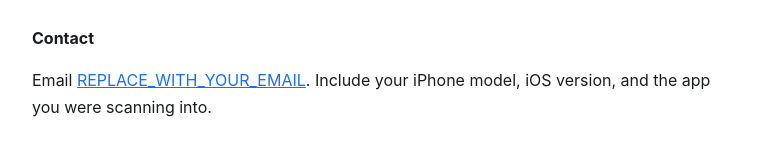
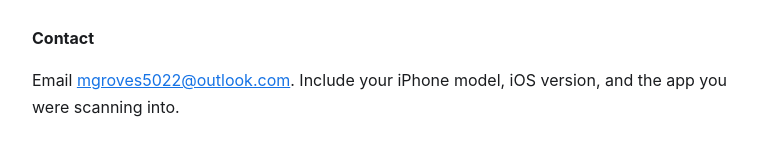
Before and after one commit to MattG241/giftkey, a plain HTML site: page docs/index.html in a window 1280 px wide. Shown: the part 2390-2550 px from the top of the page, without its empty margins (256-1021 px from the left). Drawn offline with Linux system fonts and the light colour scheme.

Commit message:
Set support contact email on the privacy/support page
Co-Authored-By: Claude Opus 5 <noreply@anthropic.com>

```diff
--- a/docs/index.html
+++ b/docs/index.html
@@ -201,7 +201,7 @@
 
   <h3>Contact</h3>
   <p>
-    Email <a href="mailto:REPLACE_WITH_YOUR_EMAIL">REPLACE_WITH_YOUR_EMAIL</a>.
+    Email <a href="mailto:mgroves5022@outlook.com">mgroves5022@outlook.com</a>.
     Include your iPhone model, iOS version, and the app you were scanning into.
   </p>
 
```
